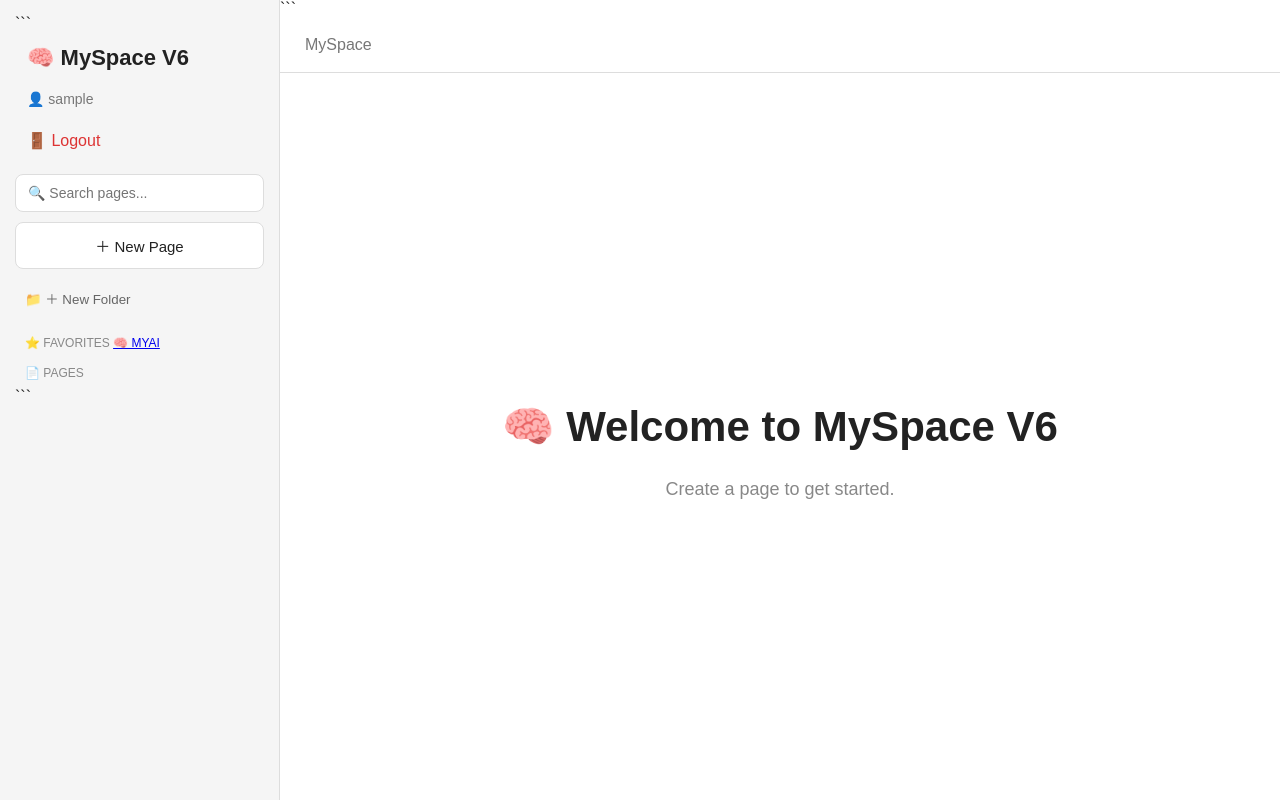
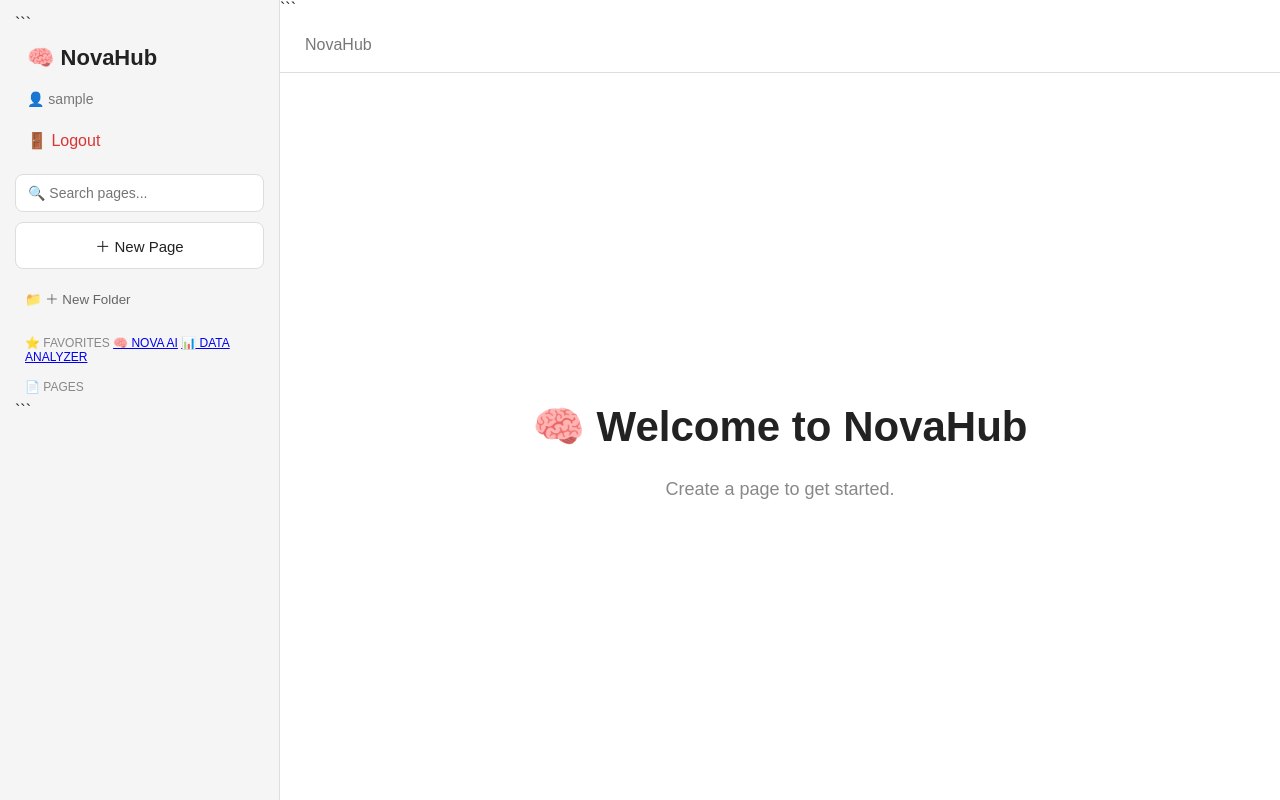
Before and after one commit to davidm060313-afk/MySpace, a Flask app: page /workspace in a window 1280 px wide. Run offline with Flask 3, Linux system fonts and the light colour scheme; the visitor is signed in with stand-in values (Sample User, id 1); data that the repository does not hold is empty; some libraries are stand-ins or nearby versions.

Commit message:
Rename MySpace to NovaHub and add Data Analyzer

````diff
--- a/templates/index.html
+++ b/templates/index.html
@@ -9,7 +9,7 @@
 <meta name="viewport"
    content="width=device-width, initial-scale=1.0">
 
-<title>MySpace V6</title>
+<title>NovaHub</title>
 
 <style>
 
@@ -584,7 +584,7 @@ body {
 
 ```
 <div class="logo">
-    🧠 MySpace V6
+    🧠 NovaHub
 </div>
 
 <div class="user">
@@ -660,9 +660,10 @@ body {
 
 <!-- FAVORITES -->
 
-<div class="section-title">
+ <div class="section-title">
     ⭐ Favorites
-    <a href="/ai">🧠 MyAI</a>
+    <a href="/ai">🧠 Nova AI</a>
+    <a href="https://myai-data-analyzer.onrender.com">📊 Data Analyzer</a>
 </div>
 
 
@@ -782,7 +783,7 @@ body {
 ```
 <div class="topbar">
 
-    MySpace
+    NovaHub
 
     {% if selected %}
 
@@ -958,7 +959,7 @@ body {
     <div>
 
         <h1>
-            🧠 Welcome to MySpace V6
+            🧠 Welcome to NovaHub
         </h1>
 
         <p>
````
